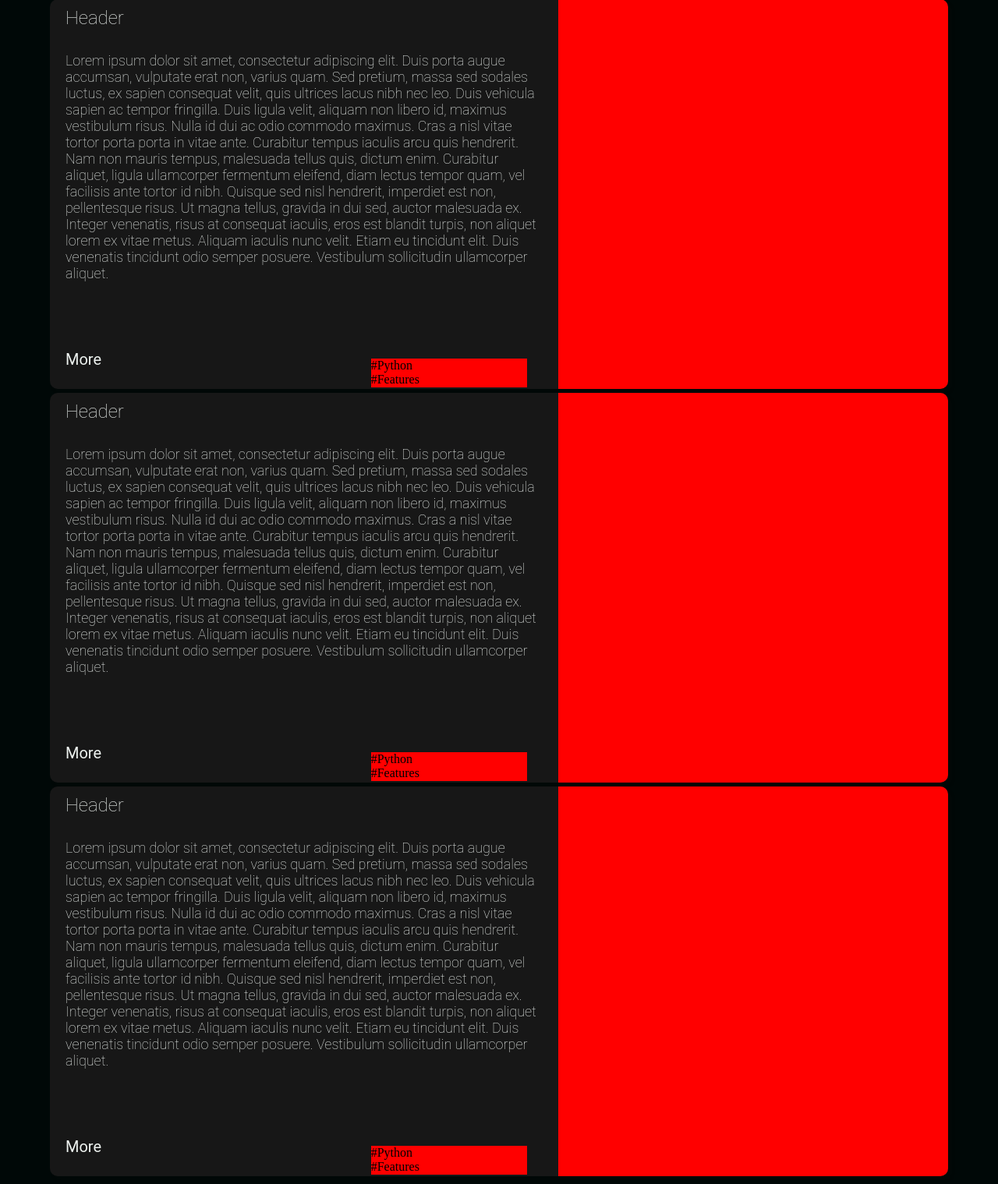
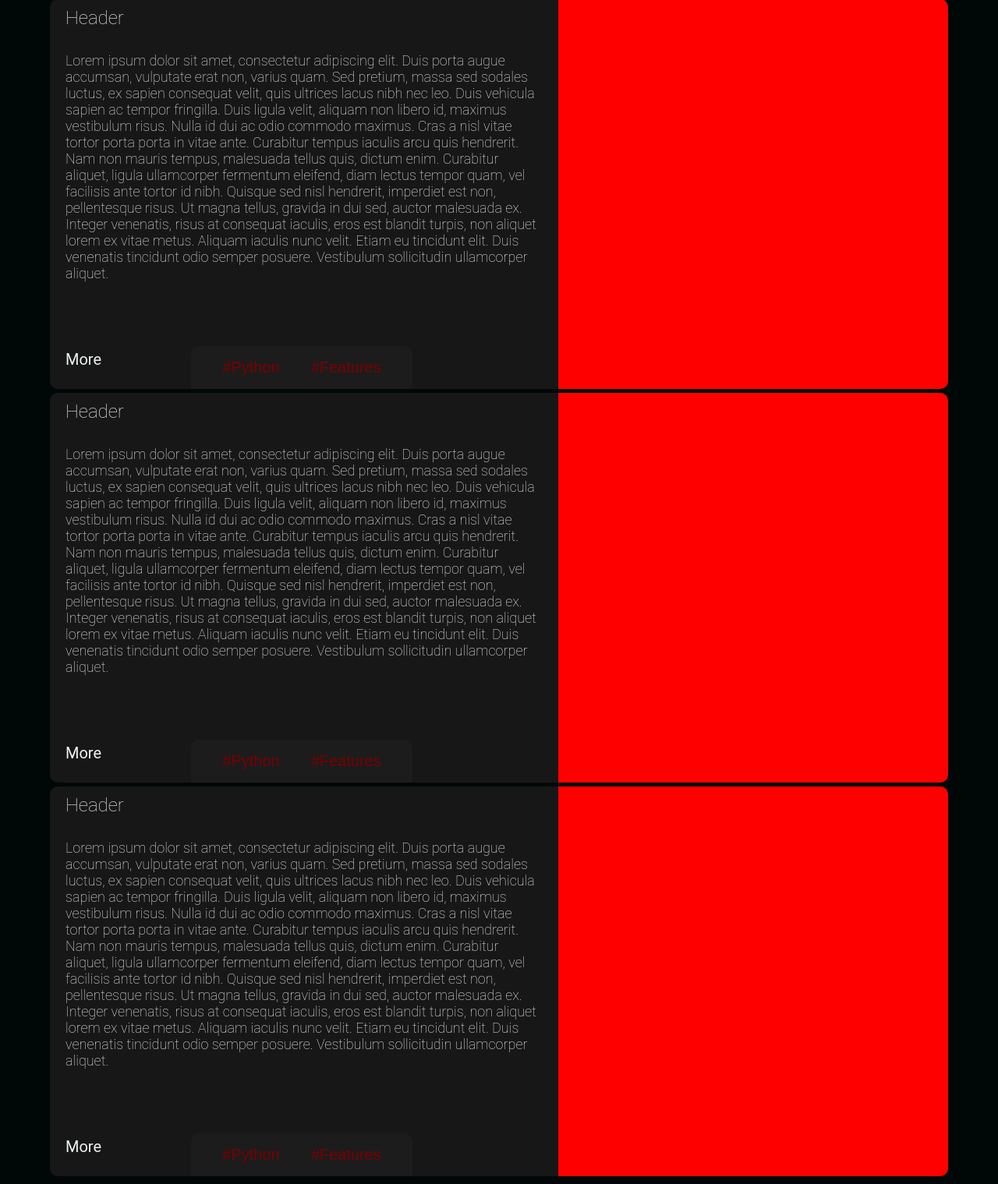
Before and after one commit to Konstantin-create/hacknet_web, a Flask app: page /blog in a window 1280 px wide. Shown: the part 156-1675 px from the top of the page at 78% size. Run offline with Flask 2, Linux system fonts and the light colour scheme; some web fonts are replaced.

Commit message:
Worked on blog page

```diff
--- a/app/static/css/blog_style.css
+++ b/app/static/css/blog_style.css
@@ -141,8 +141,22 @@ main {
 .post-tags {
     float: left;
     position: relative;
-    width: 200px;
-    height: 50%;
-    background-color: red;
-    margin: 35.5px 30%;
+    height: calc(100% - 20px);
+    margin: 20px 10%;
+    padding: 10px 20px;
+    border-radius: 10px 10px 0 0;
+    background-color: #1c1c1c;
+    box-sizing: border-box;
+    text-align: center;
 }
+
+.post-tag {
+    cursor: pointer;
+    float: left;
+    font-family: Cantarell, sans-serif;
+    font-weight: 400;
+    font-size: 20px;
+    color: #790000;
+    padding: 0 20px;
+    line-height: 35px;
+}
```
